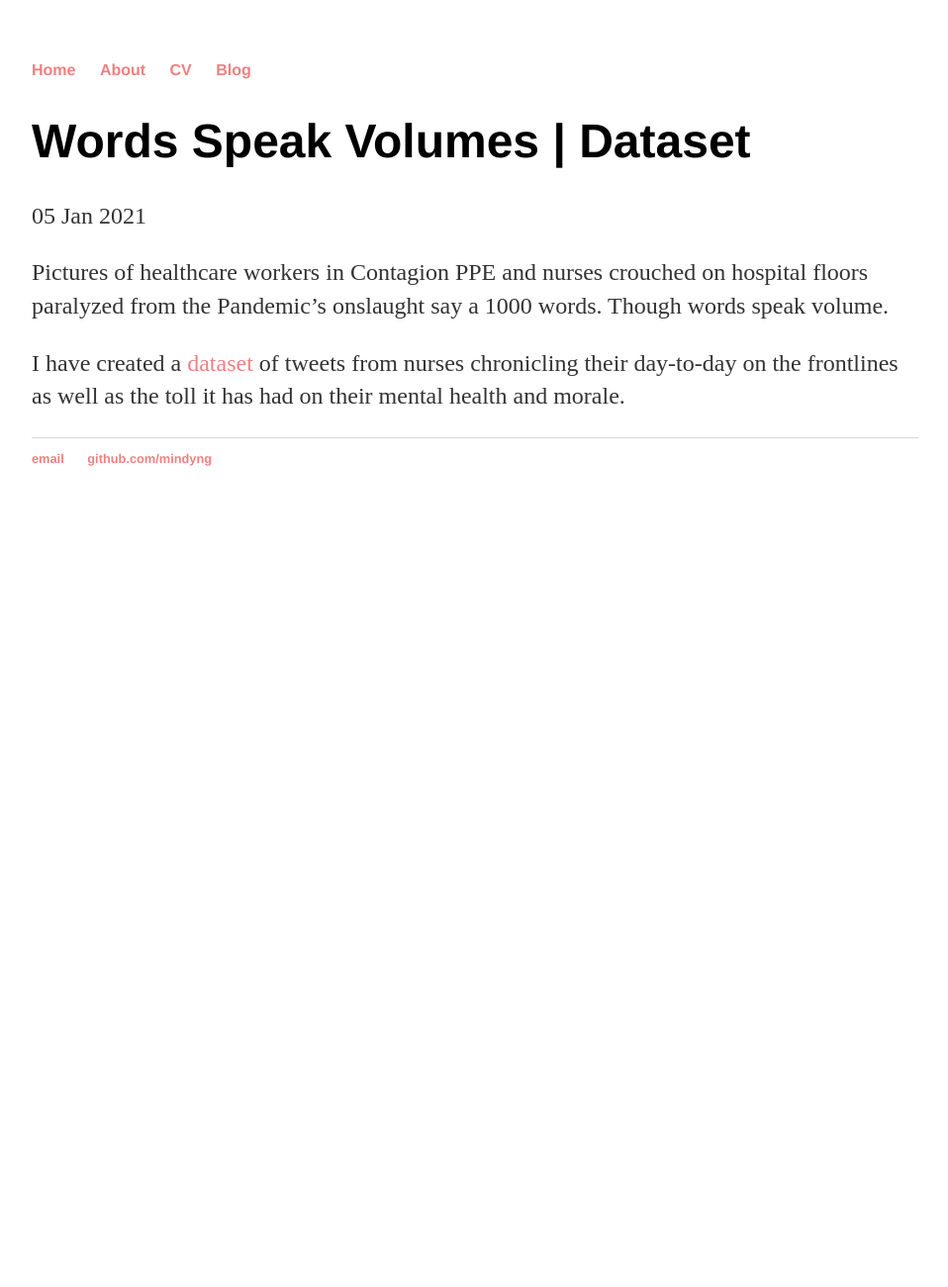
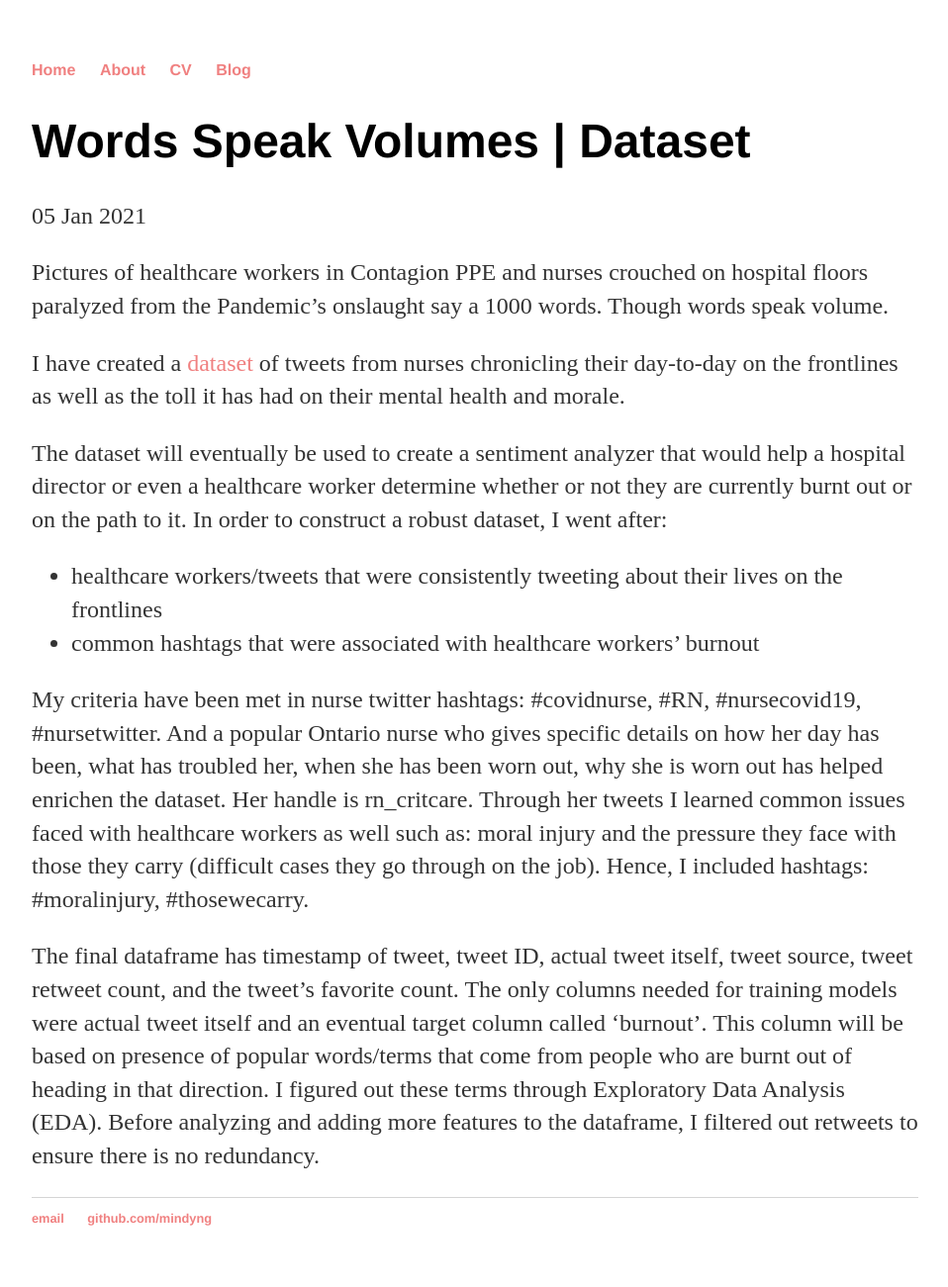
Before and after one commit to mindyng/mindyng.github.io, a Jekyll site: the page built from _posts/2021-01-05-Words-Speak-Volumes-|-Dataset.md, in a window 1280 px wide. Shown: the whole page at 99% size, without its empty margins (160-1118 px from the left). Built offline with Jekyll 4.4.1, drawn with Linux system fonts in a browser that asks for light colours; our own code applies the rules of GitHub Pages for plain Markdown files; before the commit the page ends 900 px from its top, so only the background shows below that.

Commit message:
Update 2021-01-05-Words-Speak-Volumes-|-Dataset.md

```diff
--- a/_posts/2021-01-05-Words-Speak-Volumes-|-Dataset.md
+++ b/_posts/2021-01-05-Words-Speak-Volumes-|-Dataset.md
@@ -2,3 +2,12 @@ Pictures of healthcare workers in Contagion PPE and nurses crouched on hospital
 Though words speak volume.
 
 I have created a [dataset](https://www.kaggle.com/mindyng/burnout-dataframe) of tweets from nurses chronicling their day-to-day on the frontlines as well as the toll it has had on their mental health and morale.
+
+The dataset will eventually be used to create a sentiment analyzer that would help a hospital director or even a healthcare worker determine whether or not they are currently burnt out or on the path to it. In order to construct a robust dataset, I went after:
+
+* healthcare workers/tweets that were consistently tweeting about their lives on the frontlines
+* common hashtags that were associated with healthcare workers' burnout
+
+My criteria have been met in nurse twitter hashtags: #covidnurse, #RN, #nursecovid19, #nursetwitter. And a popular Ontario nurse who gives specific details on how her day has been, what has troubled her, when she has been worn out, why she is worn out has helped enrichen the dataset. Her handle is rn_critcare. Through her tweets I learned common issues faced with healthcare workers as well such as: moral injury and the pressure they face with those they carry (difficult cases they go through on the job). Hence, I included hashtags: #moralinjury, #thosewecarry.
+
+The final dataframe has timestamp of tweet, tweet ID, actual tweet itself, tweet source, tweet retweet count, and the tweet's favorite count. The only columns needed for training models were actual tweet itself and an eventual target column called 'burnout'. This column will be based on presence of popular words/terms that come from people who are burnt out of heading in that direction. I figured out these terms through Exploratory Data Analysis (EDA). Before analyzing and adding more features to the dataframe, I filtered out retweets to ensure there is no redundancy.
```
